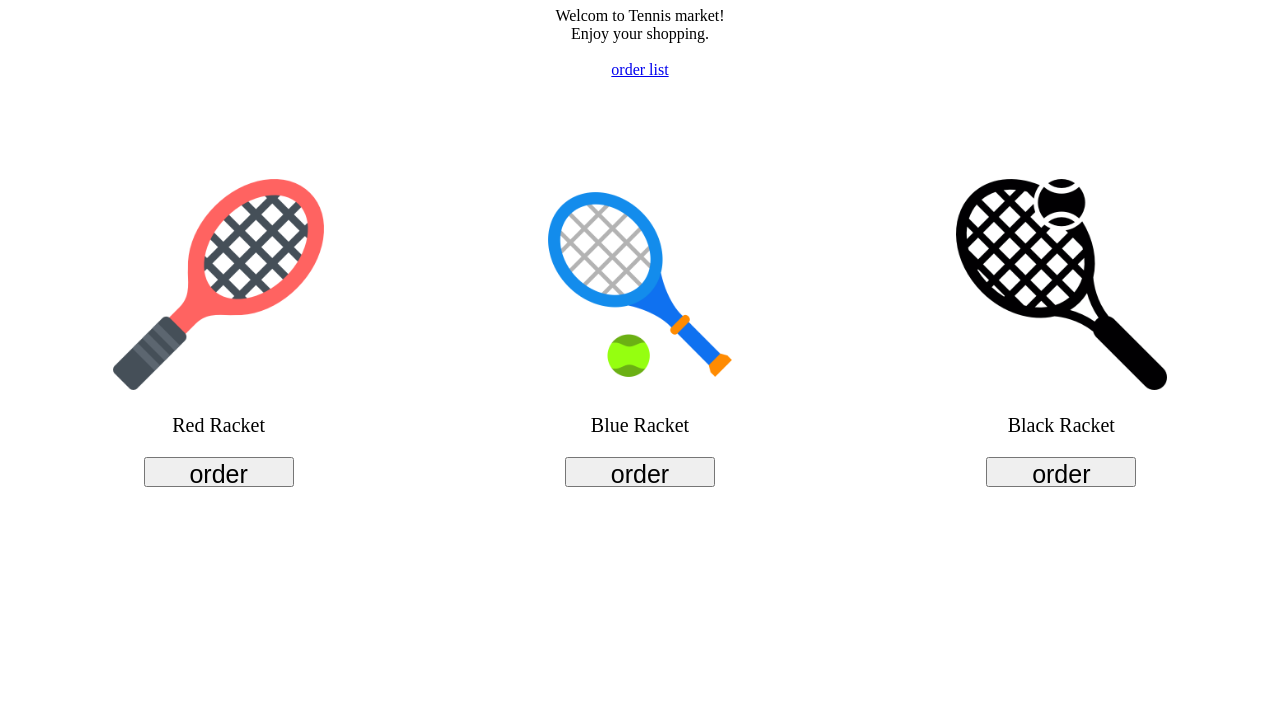
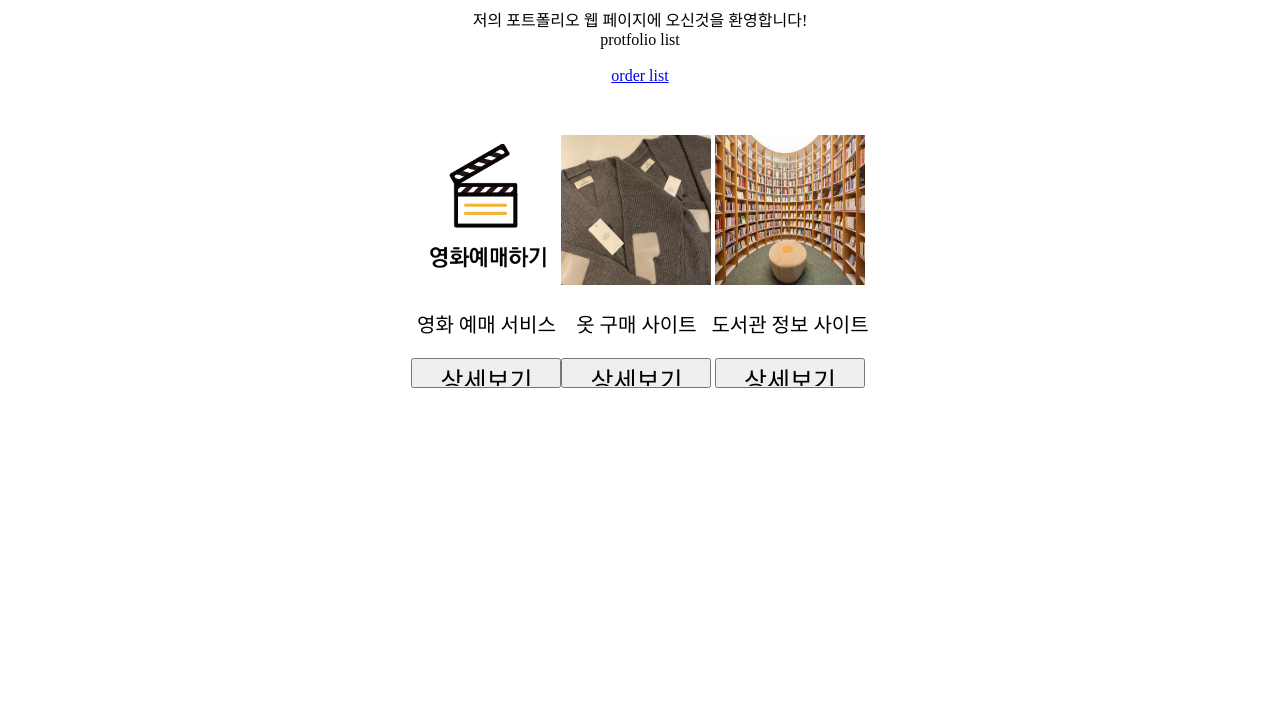
Before and after one commit to dlalstlr12/dlalstlr12-github.io, a website: page index.html in a window 1280 px wide. Shown: the part 73-800 px from the top of the page. Drawn offline with Linux system fonts and the light colour scheme.

Commit message:
2 commit

```diff
--- a/main.html
+++ b/index.html
@@ -24,40 +24,43 @@
             height: 30px;
         }
         .card_img{
-            margin-top: 50px;
-            width: 50%;
+
+            width : 150px;
+            height: 150px;
+
         }
         .card_list{
             display:flex;
             flex-direction: row;
+            justify-content: center;
         }
     </style>
 </head>
 <body>
-    <h1>Tennis market</h1>
+    <h1>MinSik's portfolio</h1>
     <div id="txt_welcom">
-        Welcom to Tennis market!<br>
-        Enjoy your shopping.
+        저의 포트폴리오 웹 페이지에 오신것을 환영합니다!<br>
+        protfolio list
         <br>
         <br>
         <a href="./orderlist">order list</a>
     </div>
     <div class="card_list">
         <div class="card">
-            <img class="card_img" src="./img/redRacket.png">
-            <p class="card_title">Red Racket</p>
-            <input class="card_button" type="button" value="order"
+            <img class="card_img" src="./img/movie.png">
+            <p class="card_title">영화 예매 서비스</p>
+            <input class="card_button" type="button" value="상세보기"
                 onclick="location.href='/order?productId=1'">
         </div>
         <div class="card">
-            <img class="card_img" src="./img/blueRacket.png">
-            <p class="card_title">Blue Racket</p>
-            <input class="card_button" type="button" value="order" onclick="location.href='/order?productId=2'">
+            <img class="card_img" src="./img/clothes.png">
+            <p class="card_title">옷 구매 사이트</p>
+            <input class="card_button" type="button" value="상세보기" onclick="location.href='/order?productId=2'">
         </div>
         <div class="card">
-            <img class="card_img" src="./img/blackRacket.png">
-            <p class="card_title">Black Racket</p>
-            <input class="card_button" type="button" value="order" onclick="location.href='/order?productId=3'">
+            <img class="card_img" src="./img/library.png">
+            <p class="card_title">도서관 정보 사이트</p>
+            <input class="card_button" type="button" value="상세보기" onclick="location.href='/order?productId=3'">
         </div>
     </div>
 </body>
```
Also changed, not shown: requestHandler.js (+10 -10 lines), img/clothes.png (added), img/library.png (added), img/movie.png (added), index.css (renamed from main.css), 1 other file.
